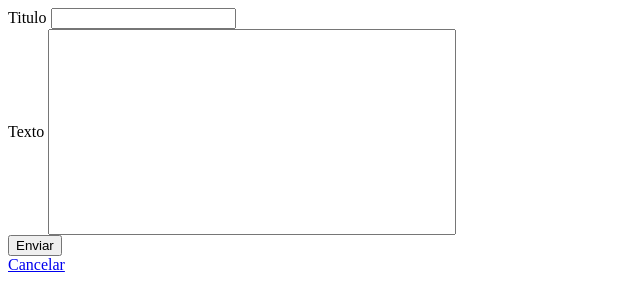
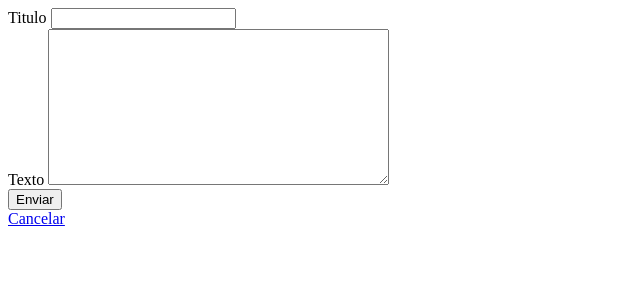
Before and after one commit to avillaq/WikiPart1, a plain HTML site: page new.html in a window 1280 px wide. Shown: the whole page, without its empty margins (0-640 px from the left). Drawn offline with Linux system fonts and the light colour scheme.

Commit message:
Hice algunas modificaciones en el archivo new.html

```diff
--- a/new.html
+++ b/new.html
@@ -5,16 +5,16 @@
 			<title>Wikipedia 0.1</title>
 	</head>
 	<body>
-		<form action="/cgi-bin/new.pl" method="get">
+		<form action="./cgi-bin/new.pl" method="get">
 			<label for="titulo">Titulo</label>
 			<input type="text" name="titulo"><br>
 			<label for="texto">Texto</label>
-			<input type="text" name="texto" style="width: 400px; height: 200px;"><br>
+			<textarea name="texto" cols="40" rows="10"></textarea><br>
 
 		  <input type="submit" value="Enviar">
     </form>
 
-		<a href="/cgi-bin/list.pl">Cancelar</a>
+		<a href="./cgi-bin/list.pl">Cancelar</a>
 
 	</body>
 </html>
```
Also changed, not shown: 1 other file.
